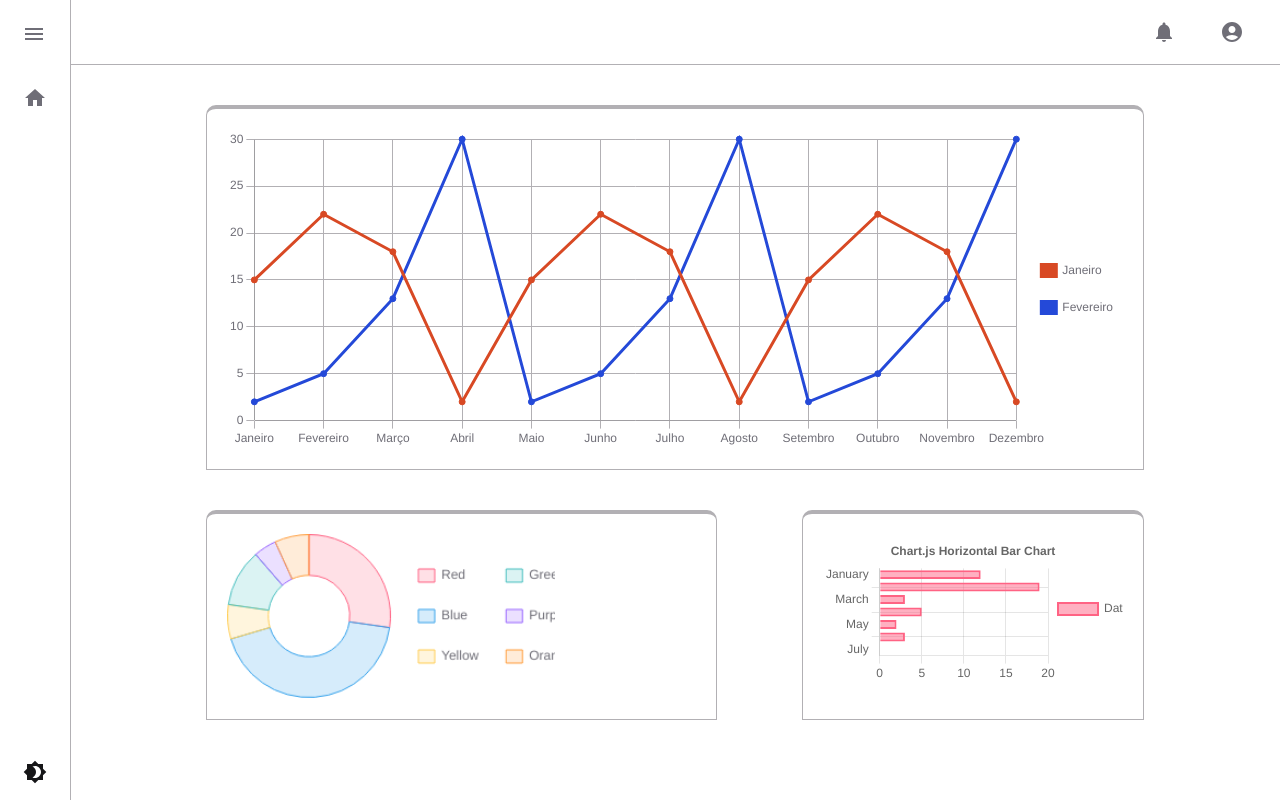
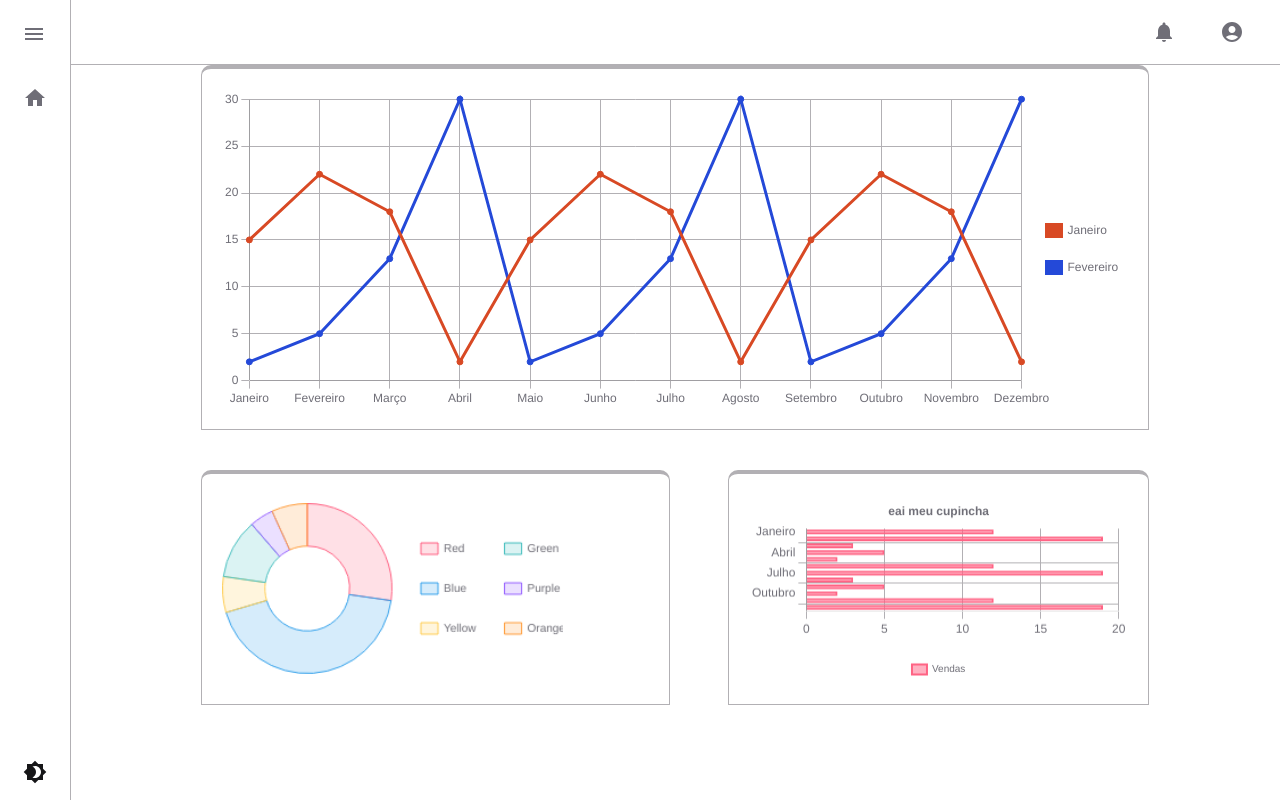
Before and after one commit to victor-souza-dev/newlive, a React (Vite) app: page / in a window 1280 px wide. Built offline with nearby package versions, Linux system fonts and the light colour scheme.

Commit message:
resolvido esse demonio de layout

```diff
--- a/src/Components/BarHorizontalGrafic/BarHorizontalGrafic.tsx
+++ b/src/Components/BarHorizontalGrafic/BarHorizontalGrafic.tsx
@@ -1,4 +1,3 @@
-import React from 'react';
 import {
   Chart as ChartJS,
   CategoryScale,
@@ -7,57 +6,39 @@ import {
   Title,
   Tooltip,
   Legend,
-} from 'chart.js';
-import { Bar } from 'react-chartjs-2';
+} from "chart.js";
+import { Bar } from "react-chartjs-2";
+import { optionsGraphicBarHorizontal } from "./options";
+import { useTheme } from "../../Hooks/useTheme";
+import { weaksList } from "../../utils/weaksList";
+import { StyledBarContainer } from "./BarcContainer.styles";
 
-
-ChartJS.register(
-  CategoryScale,
-  LinearScale,
-  BarElement,
-  Title,
-  Tooltip,
-  Legend
-);
-
-export const options = {
-  indexAxis: 'y' as const,
-  elements: {
-    bar: {
-      borderWidth: 2,
-    },
-  },
-  responsive: true,
-  plugins: {
-    legend: {
-      position: 'right' as const,
-    },
-    title: {
-      display: true,
-      text: 'Chart.js Horizontal Bar Chart',
-    },
-  },
+type BarHorizontalProps = {
+  title: string;
+  dt: Array<any>;
 };
 
-const labels = ['January', 'February', 'March', 'April', 'May', 'June', 'July'];
+export function BarHorizontal({ title = "", dt = [] }: BarHorizontalProps) {
+  const theme = useTheme();
 
   const data = {
-  labels,
+    labels: weaksList(),
     datasets: [
       {
-      label: 'Dataset 1',
-      data:  [12, 19, 3, 5, 2, 3],
-      borderColor: 'rgb(255, 99, 132)',
-      backgroundColor: 'rgba(255, 99, 132, 0.5)',
+        label: "Vendas",
+        data: [12, 19, 3, 5, 2, 12, 19, 3, 5, 2, 12, 19, 3, 5, 2],
+        borderColor: "rgb(255, 99, 132)",
+        backgroundColor: "rgba(255, 99, 132, 0.5)",
       },
     ],
   };
 
-
-export function BarHorizontal() {
   return (
-        <barContainer>
-            <Bar options={options} data={data} />
-        </barContainer>
-  )
+    <StyledBarContainer>
+      <Bar
+        options={optionsGraphicBarHorizontal({ theme, title })}
+        data={data}
+      />
+    </StyledBarContainer>
+  );
 }
--- a/src/Components/BarHorizontalGrafic/BarcContainer.styles.ts
+++ b/src/Components/BarHorizontalGrafic/BarcContainer.styles.ts
@@ -1,5 +1,5 @@
 import styled from "styled-components";
 
-export const barContainer = styled.div`
-    width:300px
+export const StyledBarContainer = styled.div`
+  width: 100%;
 `;
--- /dev/null
+++ b/src/Components/BarHorizontalGrafic/options.ts
@@ -0,0 +1,58 @@
+import { DefaultTheme } from "styled-components";
+
+type optionsGraphicBarHorizontalProps = {
+  theme: DefaultTheme;
+  title: string;
+};
+
+export function optionsGraphicBarHorizontal({
+  theme,
+  title,
+}: optionsGraphicBarHorizontalProps) {
+  const options = {
+    indexAxis: "y" as const,
+    elements: {
+      bar: {
+        borderWidth: 2,
+      },
+    },
+    plugins: {
+      legend: {
+        position: "bottom" as const,
+        labels: {
+          boxWidth: 15,
+          font: {
+            size: 10,
+          },
+          padding: 25,
+          color: `${theme.colors.textColor}`,
+        },
+      },
+      title: {
+        display: true,
+        text: title,
+        color: `${theme.colors.textColor}`,
+      },
+    },
+    scales: {
+      x: {
+        grid: {
+          color: `${theme.colors.border}`,
+        },
+        ticks: {
+          color: `${theme.colors.textColor}`,
+        },
+      },
+      y: {
+        grid: {
+          color: `${theme.colors.border}`,
+        },
+        ticks: {
+          color: `${theme.colors.textColor}`,
+        },
+      },
+    },
+    responsive: true,
+  };
+  return options;
+}
--- a/src/Components/DoughtGrafic/DoughtGrafic.tsx
+++ b/src/Components/DoughtGrafic/DoughtGrafic.tsx
@@ -40,7 +40,7 @@ export function Doug() {
       <Doughnut
         data={data}
         options={optionsGraphicDought(theme)}
-        style={{ width: "70%" }}
+        style={{ width: "80%" }}
       />
     </ChartContainer>
   );
--- a/src/Components/DoughtGrafic/options.ts
+++ b/src/Components/DoughtGrafic/options.ts
@@ -8,6 +8,9 @@ export function optionsGraphicDought(theme: DefaultTheme) {
         align: "center" as const,
         labels: {
           boxWidth: 15,
+          font: {
+            size: 10,
+          },
           padding: 25,
           color: `${theme.colors.textColor}`,
         },
--- a/src/Components/LineGraphic/LineGraphic.tsx
+++ b/src/Components/LineGraphic/LineGraphic.tsx
@@ -5,21 +5,7 @@ import { useState, useEffect, useMemo } from "react";
 import { Line } from "react-chartjs-2";
 import { StyledContainerLineGraphic } from "./ContainerLineGraphic.style";
 import { useTheme } from "../../Hooks/useTheme";
-
-const meses = [
-  "Janeiro",
-  "Fevereiro",
-  "Março",
-  "Abril",
-  "Maio",
-  "Junho",
-  "Julho",
-  "Agosto",
-  "Setembro",
-  "Outubro",
-  "Novembro",
-  "Dezembro",
-];
+import { weaksList } from "../../utils/weaksList";
 
 export function LineGraphic({ data = {} }) {
   const [chart, setChart] = useState<Chart>();
@@ -45,19 +31,19 @@ export function LineGraphic({ data = {} }) {
   useMemo(() => {
     if (data) {
       setChartData({
-        labels: meses,
+        labels: weaksList(),
         datasets: [
           {
-            label: meses[0],
+            label: weaksList()[0],
             data: [15, 22, 18, 2, 15, 22, 18, 2, 15, 22, 18, 2],
-            borderColor: languageColors(meses[0]),
-            backgroundColor: languageColors(meses[0]),
+            borderColor: languageColors(weaksList()[0]),
+            backgroundColor: languageColors(weaksList()[0]),
           },
           {
-            label: meses[1],
+            label: weaksList()[1],
             data: [2, 5, 13, 30, 2, 5, 13, 30, 2, 5, 13, 30],
-            borderColor: languageColors(meses[1]),
-            backgroundColor: languageColors(meses[1]),
+            borderColor: languageColors(weaksList()[1]),
+            backgroundColor: languageColors(weaksList()[1]),
           },
         ],
       });
--- a/src/pages/Home/Home.style.ts
+++ b/src/pages/Home/Home.style.ts
@@ -5,12 +5,13 @@ export const StyledHome = styled("div")(() => ({
   marginLeft: "70px",
   paddingBottom: "20px",
   display: "flex",
+  minHeight: "600px",
   flexDirection: "column",
   alignItems: "center",
 }));
 
 export const StyledPaperGraphicPrimary = styled(Paper)(({ theme }) => ({
-  width: "70vw",
+  width: "70.8vw",
   padding: "20px",
   borderTop: `4px solid ${theme.colors.border} !important`,
   backgroundColor: `${theme.colors.backgroundColor} !important`,
@@ -20,10 +21,15 @@ export const StyledPaperGraphicPrimary = styled(Paper)(({ theme }) => ({
 }));
 
 export const StyledMainDashboard = styled("main")(() => ({
-  marginTop: "40px",
+  marginTop: "40px !important",
+  display: "flex",
+  flexDirection: "column",
+  alignItems: "center",
+  margin: "0 105px !important",
 }));
 
 export const StyledSectionGraphicsSecondary = styled("section")(() => ({
+  width: "100%",
   display: "flex",
   height: "250px",
   flexDirection: "row",
@@ -33,6 +39,9 @@ export const StyledSectionGraphicsSecondary = styled("section")(() => ({
 
 export const StyledPaperGraphicGeneric = styled(Paper)(
   ({ theme, w = "auto", h = "auto" }) => ({
+    display: "flex",
+    alignItems: "center",
+    justifyContent: "center",
     width: w,
     height: h,
     padding: "20px",
--- a/src/pages/Home/Home.tsx
+++ b/src/pages/Home/Home.tsx
@@ -32,11 +32,11 @@ export function Home() {
           <LineGraphic data={{ janeiro: 15, fevereiro: 22 }} />
         </StyledPaperGraphicPrimary>
         <StyledSectionGraphicsSecondary>
-          <StyledPaperGraphicGeneric variant="outlined" square w={"50%"}>
+          <StyledPaperGraphicGeneric variant="outlined" square w={"45%"}>
             <Doug></Doug>
           </StyledPaperGraphicGeneric>
-          <StyledPaperGraphicGeneric variant="outlined" square>
-            <BarHorizontal></BarHorizontal>
+          <StyledPaperGraphicGeneric variant="outlined" square w={"40%"}>
+            <BarHorizontal title="eai meu cupincha"></BarHorizontal>
           </StyledPaperGraphicGeneric>
         </StyledSectionGraphicsSecondary>
       </StyledMainDashboard>
--- /dev/null
+++ b/src/utils/weaksList.ts
@@ -0,0 +1,17 @@
+export function weaksList(): Array<string> {
+  const meses = [
+    "Janeiro",
+    "Fevereiro",
+    "Março",
+    "Abril",
+    "Maio",
+    "Junho",
+    "Julho",
+    "Agosto",
+    "Setembro",
+    "Outubro",
+    "Novembro",
+    "Dezembro",
+  ];
+  return meses;
+}
```
Lines whose indentation alone changed are shown as unchanged.
